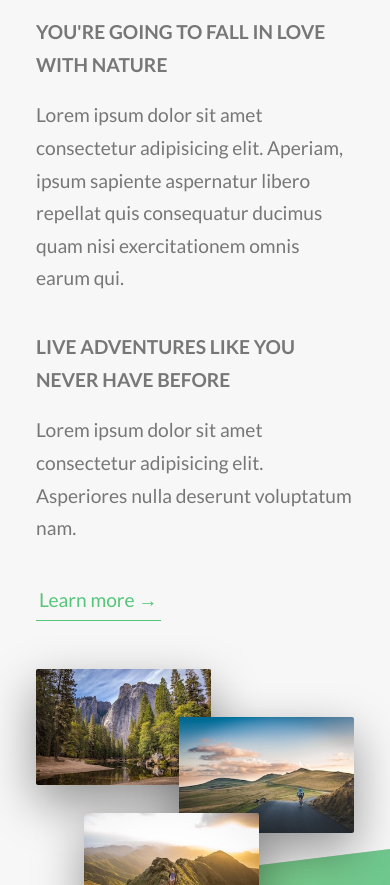
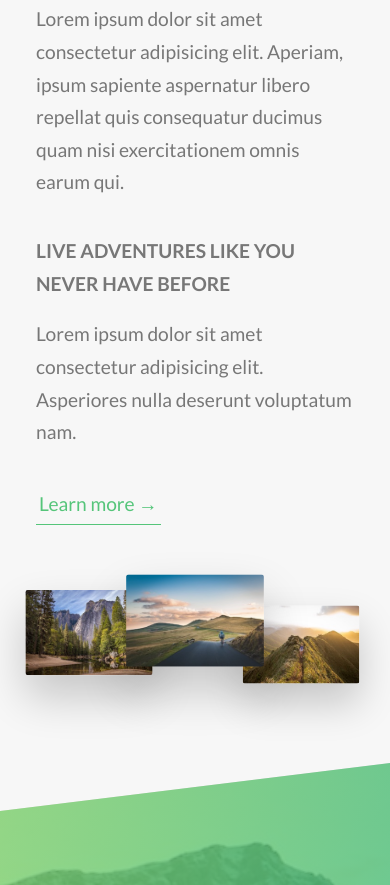
Before and after one commit to ali27-dev/natours-project, a website: page index.html in a window 390 px wide. Shown: the part 1115-2000 px from the top of the page. Drawn offline with Linux system fonts and the light colour scheme.

Commit message:
i responsive a footer,feature,home,etc sections

```diff
--- a/sass/base/_utilities.scss
+++ b/sass/base/_utilities.scss
@@ -7,13 +7,23 @@
 }
 .u-margin-bottom-medium {
   margin-bottom: 4rem !important;
+
+  @include respond(tab-port) {
+    margin-bottom: 3rem !important;
+  }
 }
+
 .u-margin-bottom-big {
   margin-bottom: 8rem !important;
+
+  @include respond(tab-port) {
+    margin-bottom: 5rem !important;
+  }
 }
+
 .u-margin-top-big {
   margin-top: 8rem !important;
 }
 .u-margin-top-huge {
-  margin-top: 8rem !important;
+  margin-top: 10rem !important;
 }
--- a/sass/components/_button.scss
+++ b/sass/components/_button.scss
@@ -10,6 +10,8 @@
     transition: all 0.2s;
     position: relative;
     font-size: $default-font-size;
+
+    //Change for the <button> element
     border: none;
     cursor: pointer;
   }
@@ -17,6 +19,7 @@
   &:hover {
     transform: translateY(-3px);
     box-shadow: 0 1rem 2rem rgba($color-black, 0.2);
+
     &::after {
       transform: scaleX(1.4) scaleY(1.6);
       opacity: 0;
@@ -33,6 +36,7 @@
   &--white {
     background-color: $color-white;
     color: $color-grey-dark;
+
     &::after {
       background-color: $color-white;
     }
@@ -41,6 +45,7 @@
   &--green {
     background-color: $color-primary;
     color: $color-white;
+
     &::after {
       background-color: $color-primary;
     }
@@ -62,29 +67,6 @@
   &--animated {
     animation: moveInBottom 0.5s ease-out 0.75s;
     animation-fill-mode: backwards;
-  }
-
-  &-text:link,
-  &-text:visited {
-    font-size: $default-font-size;
-    color: #55c57a;
-    display: inline-block;
-    text-decoration: none;
-    border-bottom: 1px solid #55c57a;
-    padding: 3px;
-    transition: all 0.2s;
-  }
-
-  &-text:hover {
-    background-color: #55c57a;
-    color: #fff;
-    box-shadow: 0 1rem 2rem rgba($color-black, 0.15);
-    transform: translateY(-2px);
-  }
-
-  &-text:active {
-    box-shadow: 0 0.5rem 1rem rgba($color-black, 0.15);
-    transform: translateY(0);
   }
 }
 
--- a/sass/components/_composition.scss
+++ b/sass/components/_composition.scss
@@ -2,36 +2,63 @@
   position: relative;
 
   &__photo {
-    position: absolute;
     width: 55%;
     box-shadow: 0 1.5rem 4rem rgba($color-black, 0.4);
     border-radius: 2px;
+    position: absolute;
+    z-index: 10;
     transition: all 0.2s;
-    z-index: 10;
     outline-offset: 2rem;
 
+    @include respond(tab-port) {
+      float: left;
+      position: relative;
+      width: 33.33333333%;
+      box-shadow: 0 1.5rem 3rem rgba($color-black, 0.2);
+    }
+
     &--p1 {
+      left: 0;
       top: -2rem;
-      left: 0;
+
+      @include respond(tab-port) {
+        top: 0;
+        transform: scale(1.2);
+      }
     }
+
     &--p2 {
+      right: 0;
       top: 2rem;
-      right: 0;
+
+      @include respond(tab-port) {
+        top: -1rem;
+        transform: scale(1.3);
+        z-index: 100;
+      }
     }
+
     &--p3 {
+      left: 20%;
       top: 10rem;
-      left: 15%;
+
+      @include respond(tab-port) {
+        top: 1rem;
+        left: 0;
+        transform: scale(1.1);
+      }
     }
 
     &:hover {
       outline: 1.5rem solid $color-primary;
-      transform: scale(1.05);
+      transform: scale(1.05) translateY(-0.5rem);
       box-shadow: 0 2.5rem 4rem rgba($color-black, 0.5);
       z-index: 20;
     }
   }
 
-  &:hover __photo:not(:hover) {
+  &:hover &__photo:not(:hover) {
     transform: scale(0.95);
   }
+  //composition:hover composition__photo:not(:hover) {
 }
--- a/sass/components/_feature-box.scss
+++ b/sass/components/_feature-box.scss
@@ -6,6 +6,10 @@
   border-radius: 3px;
   box-shadow: 0 1.5rem 4rem rgba($color-black, 0.15);
   transition: transform 0.3s;
+
+  @include respond(tab-port) {
+    padding: 2rem;
+  }
 
   &__icon {
     font-size: 6rem;
@@ -18,6 +22,10 @@
     );
     -webkit-background-clip: text;
     color: transparent;
+
+    @include respond(tab-port) {
+      margin-bottom: 0;
+    }
   }
 
   &:hover {
--- a/sass/layout/_footer.scss
+++ b/sass/layout/_footer.scss
@@ -4,9 +4,17 @@
   font-size: 1.4rem;
   color: $color-grey-light-1;
 
+  @include respond(tab-port) {
+    padding: 8rem 0;
+  }
+
   &__logo-box {
     text-align: center;
     margin-bottom: 8rem;
+
+    @include respond(tab-port) {
+      margin-bottom: 6rem;
+    }
   }
 
   &__logo {
@@ -18,6 +26,11 @@
     border-top: 1px solid $color-grey-dark;
     padding-top: 2rem;
     display: inline-block;
+
+    @include respond(tab-port) {
+      width: 100%;
+      text-align: center;
+    }
   }
 
   &__list {
@@ -56,5 +69,10 @@
     padding-top: 2rem;
     width: 80%;
     float: right;
+
+    @include respond(tab-port) {
+      width: 100%;
+      float: none;
+    }
   }
 }
--- a/sass/pages/_home.scss
+++ b/sass/pages/_home.scss
@@ -2,6 +2,10 @@
   background-color: $color-grey-light-1;
   padding: 25rem 0;
   margin-top: -20vh;
+
+  @include respond(tab-port) {
+    padding: 20rem 0;
+  }
 }
 
 .section-features {
@@ -13,33 +17,48 @@
     ),
     url(../images/nat-4.jpg);
   background-size: cover;
-
   transform: skewY(-7deg);
   margin-top: -10rem;
 
   & > * {
     transform: skewY(7deg);
   }
+
+  @include respond(tab-port) {
+    padding: 10rem 0;
+  }
 }
 
 .section-tours {
   background-color: $color-grey-light-1;
   padding: 25rem 0 15rem 0;
-  margin-top: -15vh;
+  margin-top: -10rem;
+
+  @include respond(tab-port) {
+    padding: 20rem 0 10rem 0;
+  }
 }
 
 .section-stories {
   position: relative;
   padding: 15rem 0;
+
+  @include respond(tab-port) {
+    padding: 10rem 0;
+  }
 }
+
 .section-book {
+  padding: 15rem 0;
   background-image: linear-gradient(
     to right bottom,
-    rgba($color-primary-light, 0.9),
-    rgba($color-primary-dark, 0.8)
+    $color-primary-light,
+    $color-primary-dark
   );
 
-  padding: 15rem 0;
+  @include respond(tab-port) {
+    padding: 10rem 0;
+  }
 }
 
 .book {
@@ -50,14 +69,40 @@
       transparent 50%
     ),
     url(../images/nat-10.jpg);
-
   background-size: 100%;
   border-radius: 3px;
   box-shadow: 0 1.5rem 4rem rgba($color-black, 0.2);
-  height: 50rem;
+
+  @include respond(tab-land) {
+    background-image: linear-gradient(
+        105deg,
+        rgba($color-white, 0.9) 0%,
+        rgba($color-white, 0.9) 65%,
+        transparent 65%
+      ),
+      url(../images/nat-10.jpg);
+    background-size: cover;
+  }
+
+  @include respond(tab-port) {
+    background-image: linear-gradient(
+        to right,
+        rgba($color-white, 0.9) 0%,
+        rgba($color-white, 0.9) 100%
+      ),
+      url(../images/nat-10.jpg);
+  }
 
   &__form {
     width: 50%;
     padding: 6rem;
+
+    @include respond(tab-land) {
+      width: 65%;
+    }
+
+    @include respond(tab-port) {
+      width: 100%;
+    }
   }
 }
```
Also changed, not shown: css/style.css.
